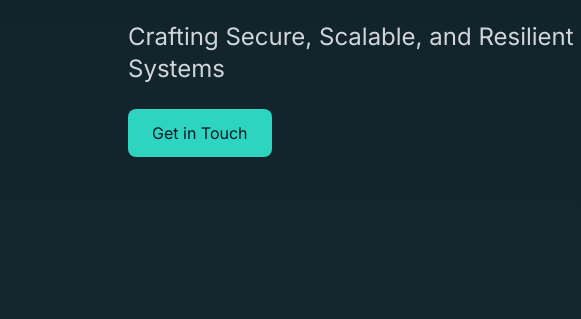
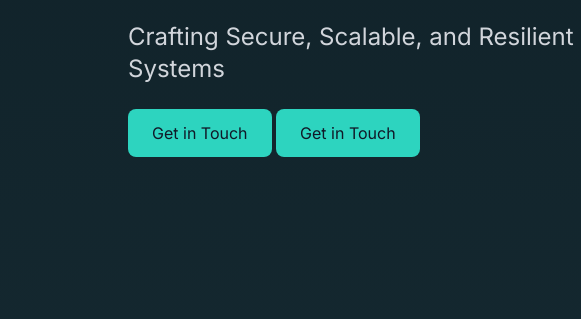
Before and after one commit to pratikmohite16/pratikmohite16.github.io, a plain HTML site: page index.html in a window 1280 px wide. Shown: the part 353-672 px from the top of the page, 0-581 px from the left. Drawn offline with nearby package versions, Linux system fonts and the light colour scheme.

Commit message:
Update index.html

```diff
--- a/index.html
+++ b/index.html
@@ -45,6 +45,7 @@
       <h1 class="text-6xl font-bold text-teal-400">Pratik Mohite</h1>
       <p class="mt-6 text-2xl text-gray-300">Crafting Secure, Scalable, and Resilient Tech Systems</p>
       <a href="#contact" class="mt-6 inline-block bg-teal-400 text-gray-900 py-3 px-6 rounded-lg hover:bg-teal-300 transition">Get in Touch</a>
+      <a href="/aboutme.html" class="mt-6 inline-block bg-teal-400 text-gray-900 py-3 px-6 rounded-lg hover:bg-teal-300 transition">Get in Touch</a>
     </div>
     <div class="image">
       <img src="https://raw.githubusercontent.com/pratikmohite16/pratikmohite16.github.io/main/Pratik_Photo.jfif" alt="Pratik Mohite">
```
